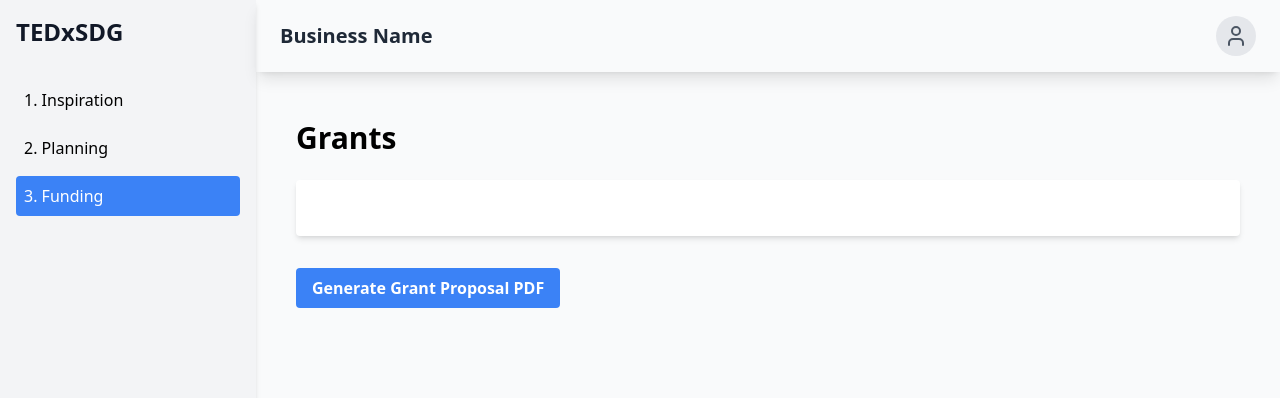
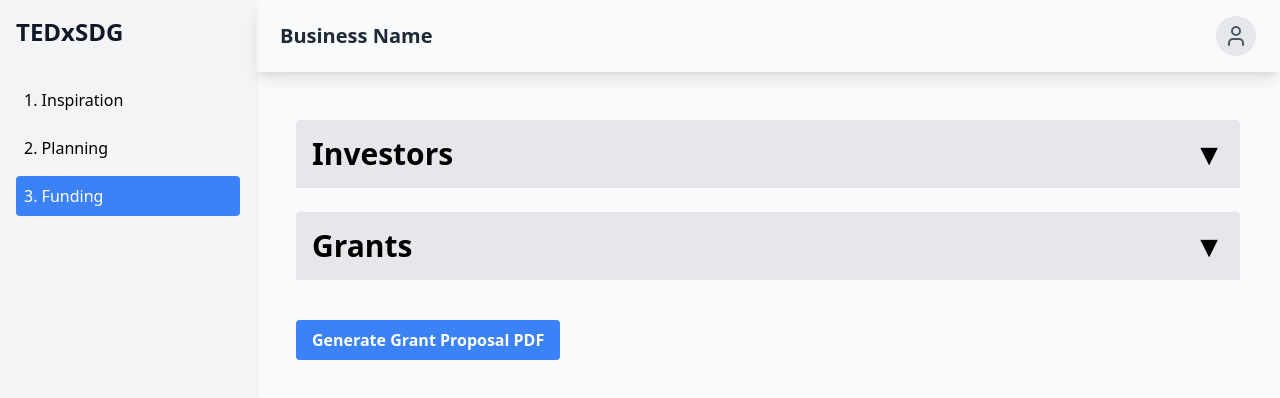
Before and after one commit to TEDxSDG/lloydchang-Gome510-tedxsdg-frontend, a Next.js app: page /generate/funding in a window 1280 px wide. Shown: the top 398 px of the page. Built offline with nearby package versions, Linux system fonts and the light colour scheme; no server answers.

Commit message:
add collapsible sections

```diff
--- a/src/app/generate/funding/page.tsx
+++ b/src/app/generate/funding/page.tsx
@@ -1,7 +1,6 @@
 "use client";
 
 import React, { useState, useEffect } from "react";
-import { fetchLLMResults } from "@/lib/utils";
 import request from "./request.json";
 import { marked } from "marked";
 import jsPDF from 'jspdf';
@@ -12,6 +11,8 @@
   const [grantProposal, setGrantProposal] = useState<string>("");
   const [loading, setLoading] = useState(true);
   const [generatingPDF, setGeneratingPDF] = useState(false);
+  const [investorsCollapsed, setInvestorsCollapsed] = useState(true);
+  const [grantsCollapsed, setGrantsCollapsed] = useState(true);
 
   useEffect(() => {
     const fetchData = async () => {
@@ -110,20 +111,50 @@
     }
   };
 
+  const toggleSection = (section: 'investors' | 'grants') => {
+    if (section === 'investors') {
+      setInvestorsCollapsed(!investorsCollapsed);
+    } else {
+      setGrantsCollapsed(!grantsCollapsed);
+    }
+  };
+
   if (loading) {
     return <div>Loading...</div>;
   }
 
   return (
     <div className="container mx-auto px-4 py-8">
-      {/* <h1 className="text-3xl font-bold mb-6">Investors</h1>
-      <div className="bg-white shadow-md rounded px-8 pt-6 pb-8 mb-4">
-        <div dangerouslySetInnerHTML={{ __html: marked.parse(investors) }}></div>
-      </div> */}
-      <h1 className="text-3xl font-bold mb-6">Grants</h1>
-      <div className="bg-white shadow-md rounded px-8 pt-6 pb-8 mb-4">
-        <div dangerouslySetInnerHTML={{ __html: marked.parse(grants) }}></div>
+      <div className="mb-6">
+        <button
+          onClick={() => toggleSection('investors')}
+          className="text-3xl font-bold w-full text-left flex justify-between items-center bg-gray-200 p-4 rounded-t"
+        >
+          <span>Investors</span>
+          <span>{investorsCollapsed ? '▼' : '▲'}</span>
+        </button>
+        {!investorsCollapsed && (
+          <div className="bg-gray-100 shadow-md rounded-b px-8 pt-6 pb-8">
+            <div dangerouslySetInnerHTML={{ __html: marked.parse(investors) }}></div>
+          </div>
+        )}
       </div>
+
+      <div className="mb-6">
+        <button
+          onClick={() => toggleSection('grants')}
+          className="text-3xl font-bold w-full text-left flex justify-between items-center bg-gray-200 p-4 rounded-t"
+        >
+          <span>Grants</span>
+          <span>{grantsCollapsed ? '▼' : '▲'}</span>
+        </button>
+        {!grantsCollapsed && (
+          <div className="bg-gray-100 shadow-md rounded-b px-8 pt-6 pb-8">
+            <div dangerouslySetInnerHTML={{ __html: marked.parse(grants) }}></div>
+          </div>
+        )}
+      </div>
+
       <button
         onClick={handleGeneratePDF}
         disabled={generatingPDF}
```
